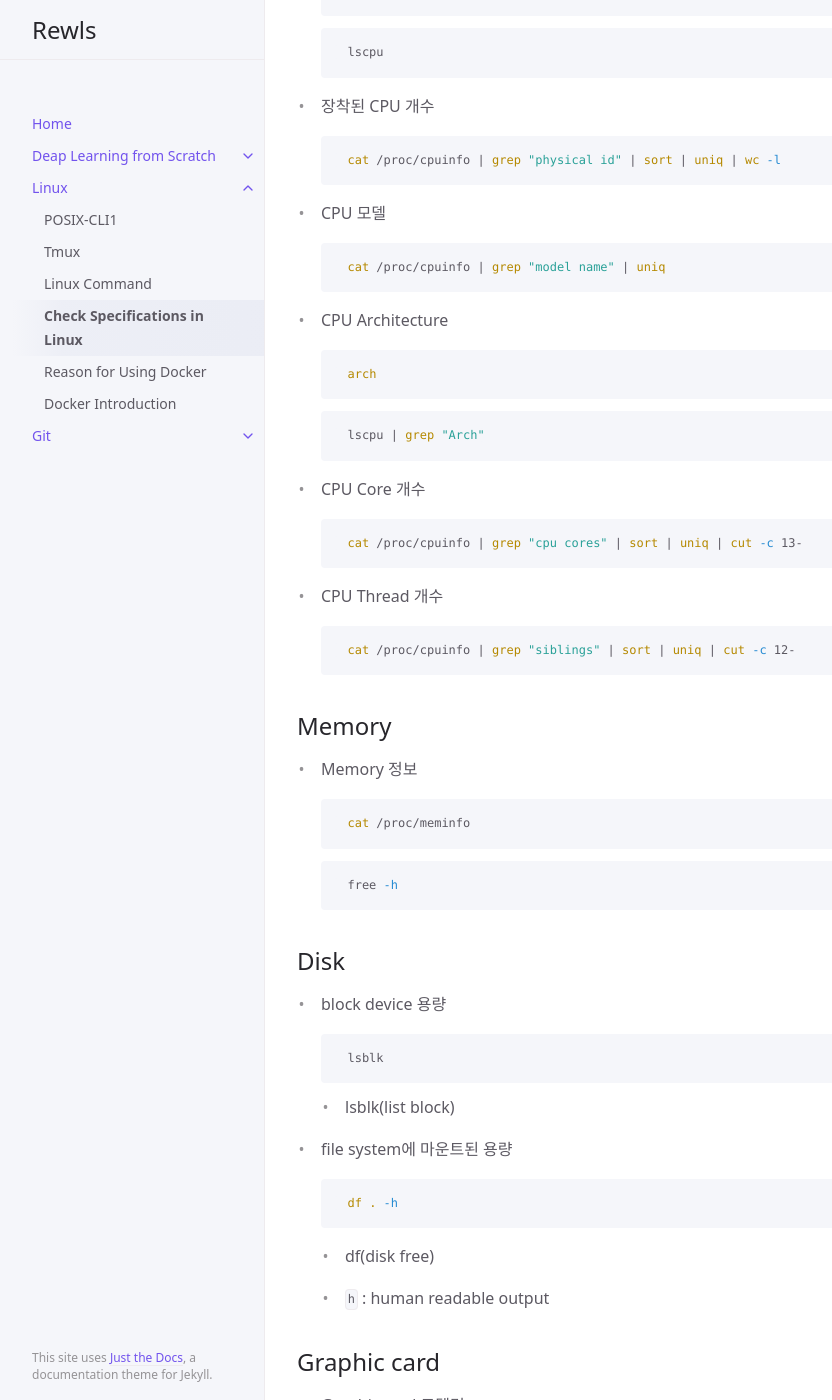
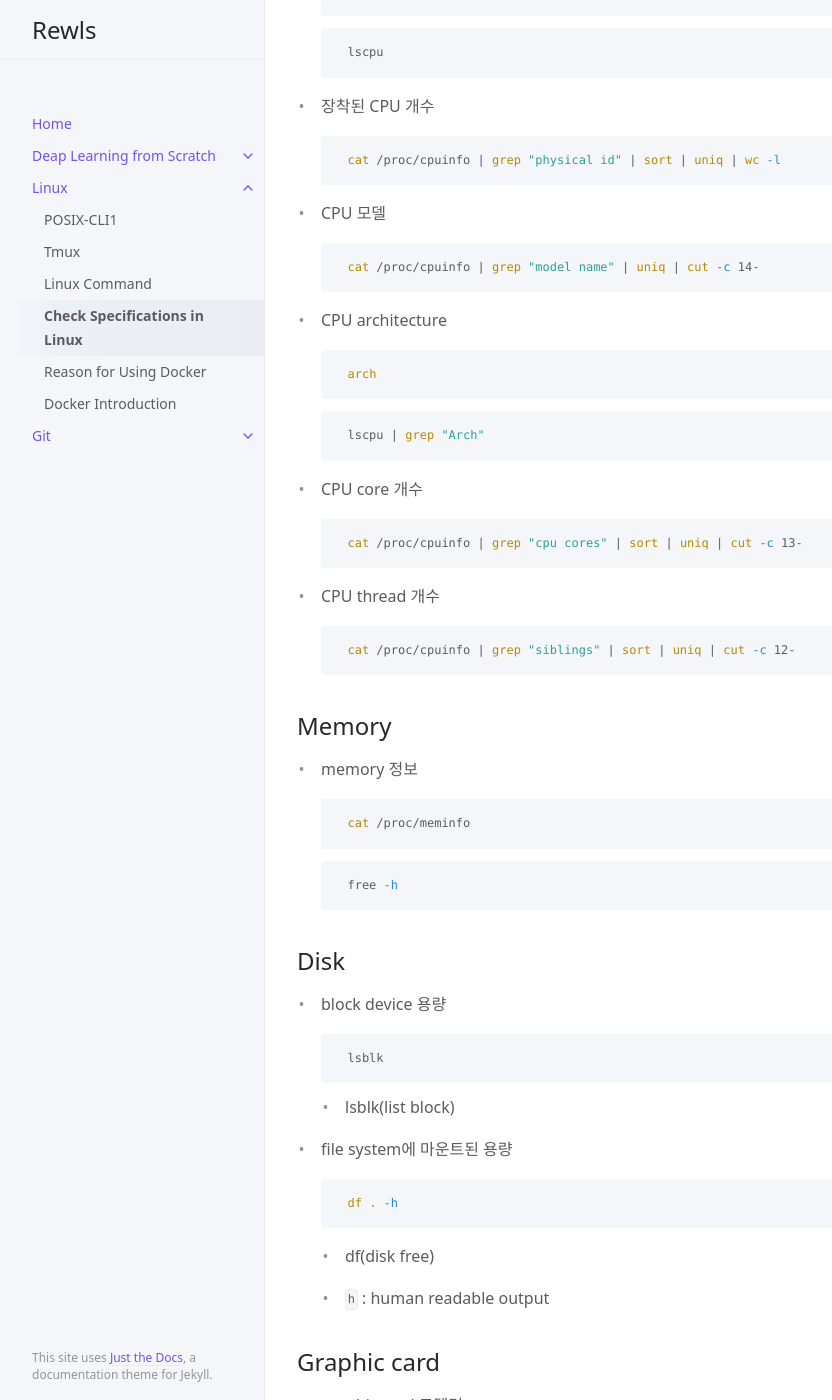
Before and after one commit to rewls/blog, a Jekyll site: the page built from docs/02-linux/04-check-spec-in-linux.md, in a window 1280 px wide and 1400 px high, scrolled down 762 px. Shown: the whole window, without its empty margins (107-939 px from the left). Built offline with Jekyll 4.4.1, drawn with Linux system fonts in a browser that asks for light colours; some of the changed text lies outside the part shown.

Commit message:
Update check spec in linux

````diff
--- a/docs/02-linux/04-check-spec-in-linux.md
+++ b/docs/02-linux/04-check-spec-in-linux.md
@@ -50,10 +50,9 @@ nav_order: 4
 - CPU 모델
 
 	```shell
-	cat /proc/cpuinfo | grep "model name" | uniq
+	cat /proc/cpuinfo | grep "model name" | uniq | cut -c 14-
 	```
-
-- CPU Architecture
+- CPU architecture
 
 	```shell
 	arch
@@ -63,13 +62,13 @@ nav_order: 4
 	lscpu | grep "Arch"
 	```
 
-- CPU Core 개수
+- CPU core 개수
 
 	```shell
 	cat /proc/cpuinfo | grep "cpu cores" | sort | uniq | cut -c 13-
 	```
 
-- CPU Thread 개수
+- CPU thread 개수
 
 	```shell
 	cat /proc/cpuinfo | grep "siblings" | sort | uniq | cut -c 12-
@@ -77,7 +76,7 @@ nav_order: 4
 
 ## Memory
 
-- Memory 정보
+- memory 정보
 
 	```shell
 	cat /proc/meminfo
@@ -109,7 +108,7 @@ nav_order: 4
 
 ## Graphic card
 
-- Graphic card 모델명
+- graphic card 모델명
 
 	```shell
 	lspci | grep -i VGA | cut -c 36-
````
